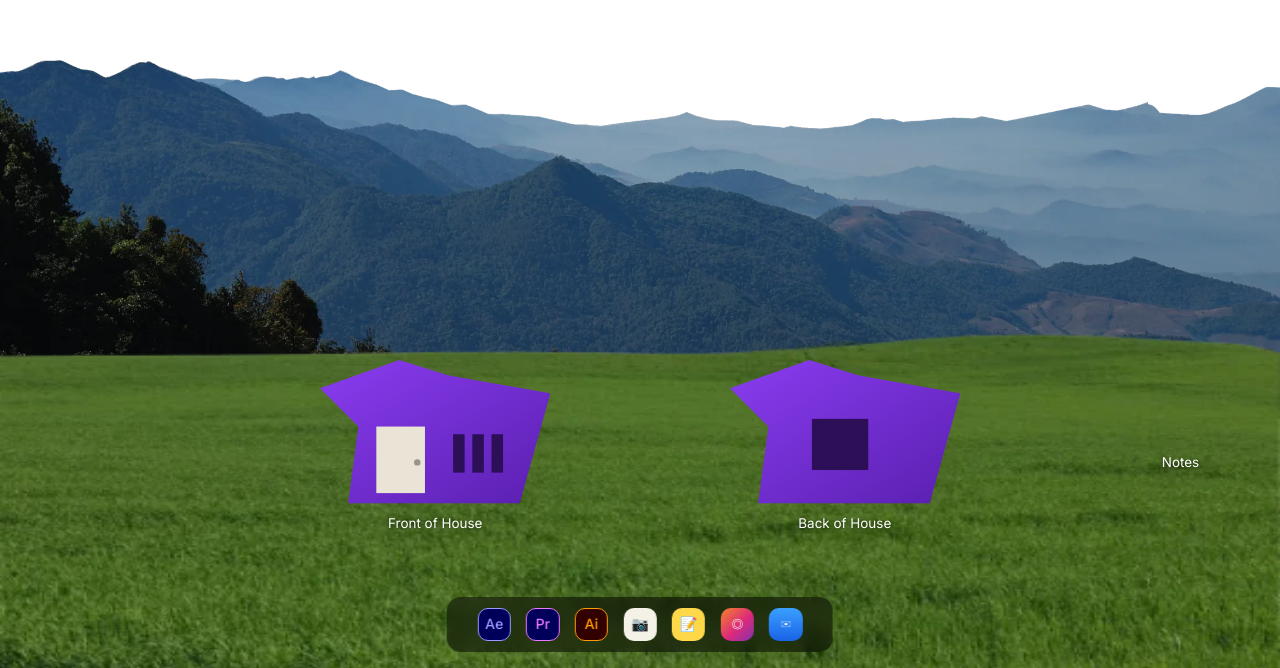
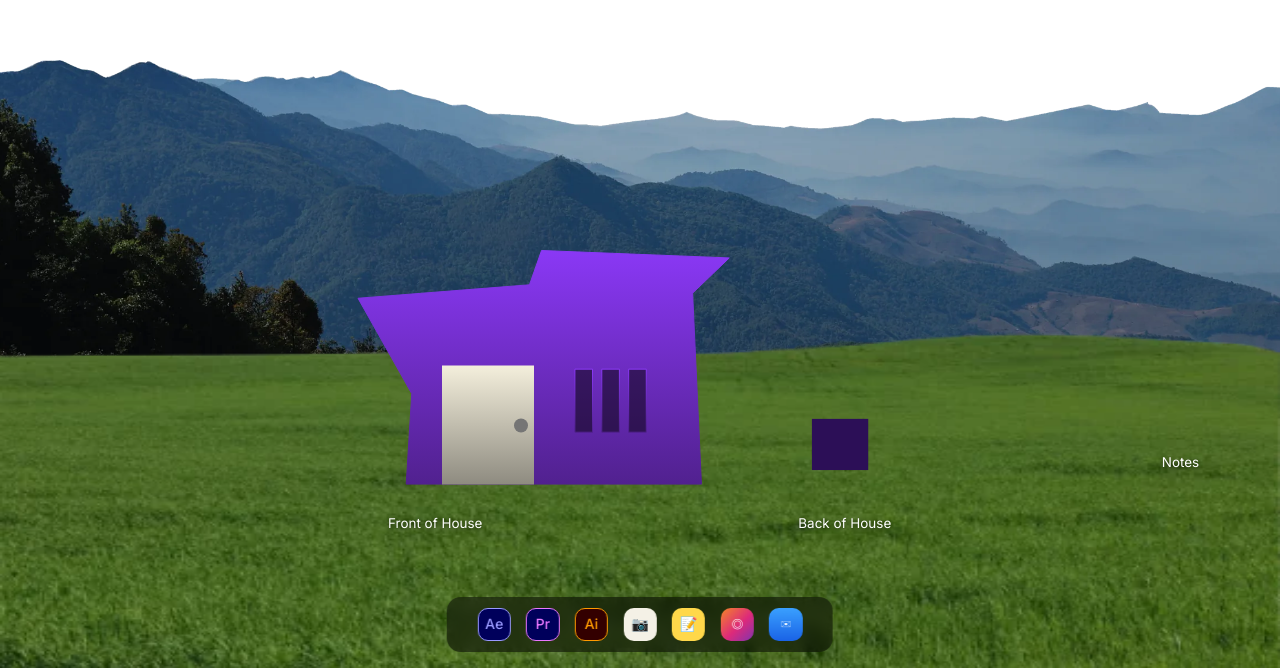
Before and after one commit to paritamild/my-portfolio, a plain HTML site: page index.html in a window 1280 px wide. Shown: the part 132-800 px from the top of the page. Drawn offline with Linux system fonts and the light colour scheme.

Commit message:
Update index.html

```diff
--- a/index.html
+++ b/index.html
@@ -31,20 +31,12 @@
       <a class="house house--front" href="#front">
         <span class="house__art">
           <span class="house__idle">
-            <svg viewBox="0 0 180 112" role="img" aria-label="Front of House">
-              <defs>
-                <linearGradient id="g1" x1="0" y1="0" x2="1" y2="1">
-                  <stop offset="0" stop-color="#8a3df0"/>
-                  <stop offset="1" stop-color="#5a1fb0"/>
-                </linearGradient>
-              </defs>
-              <polygon points="0,22 62,0 100,12 180,26 156,112 22,112 30,52" fill="url(#g1)"/>
-              <rect x="44" y="52" width="38" height="52" fill="#e9e4d6"/>
-              <circle cx="76" cy="80" r="2.5" fill="#9a958a"/>
-              <rect x="104" y="58" width="9" height="30" fill="#2c0f57"/>
-              <rect x="119" y="58" width="9" height="30" fill="#2c0f57"/>
-              <rect x="134" y="58" width="9" height="30" fill="#2c0f57"/>
-            </svg>
+  <img
+    src="assets/Front of House_Property 1=Default.svg"
+    alt="Front of House"
+    class="house__image"
+  >
+</span>
           </span>
           <span class="house__hover" aria-hidden="true">
             <svg viewBox="0 0 180 112">
```
